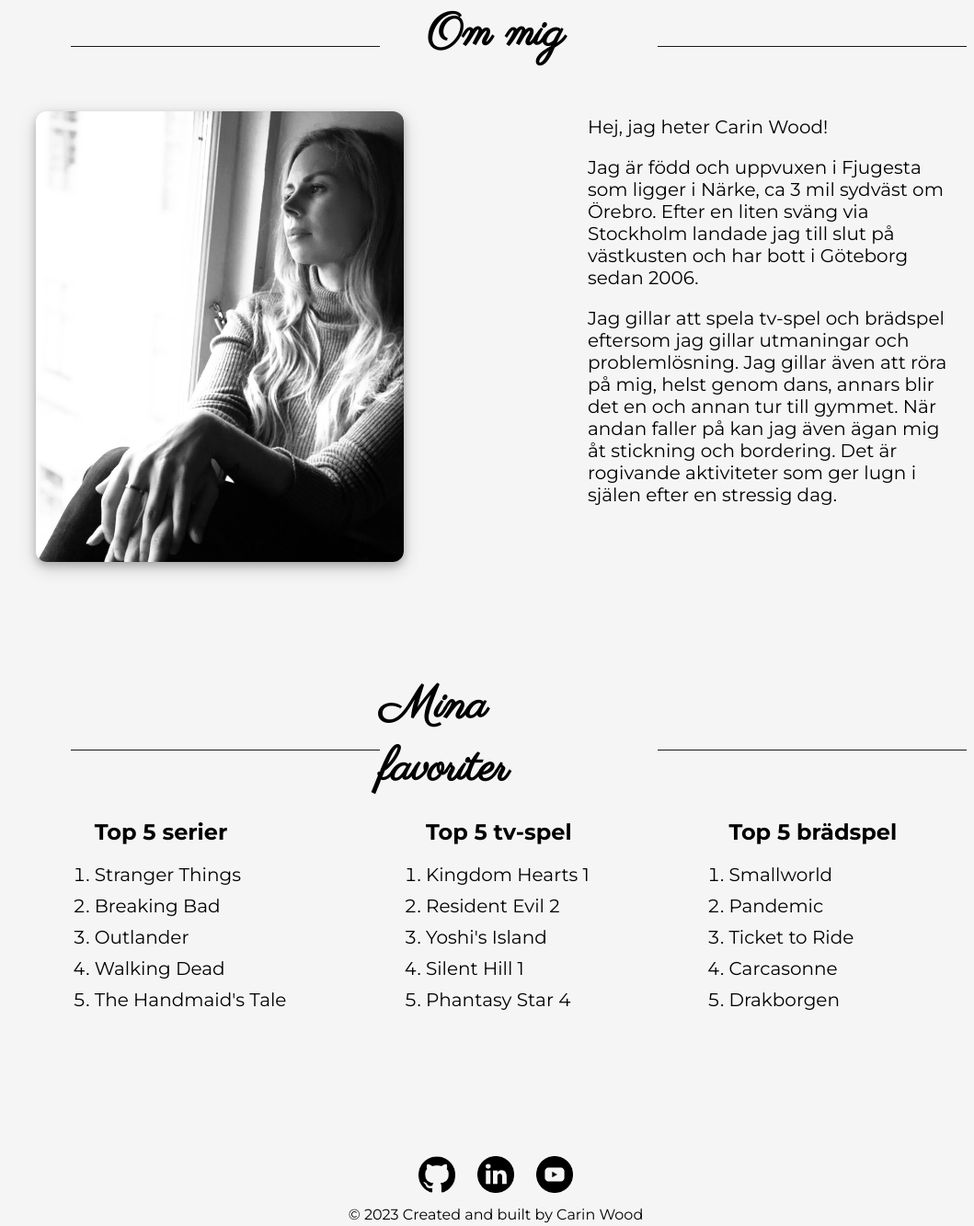
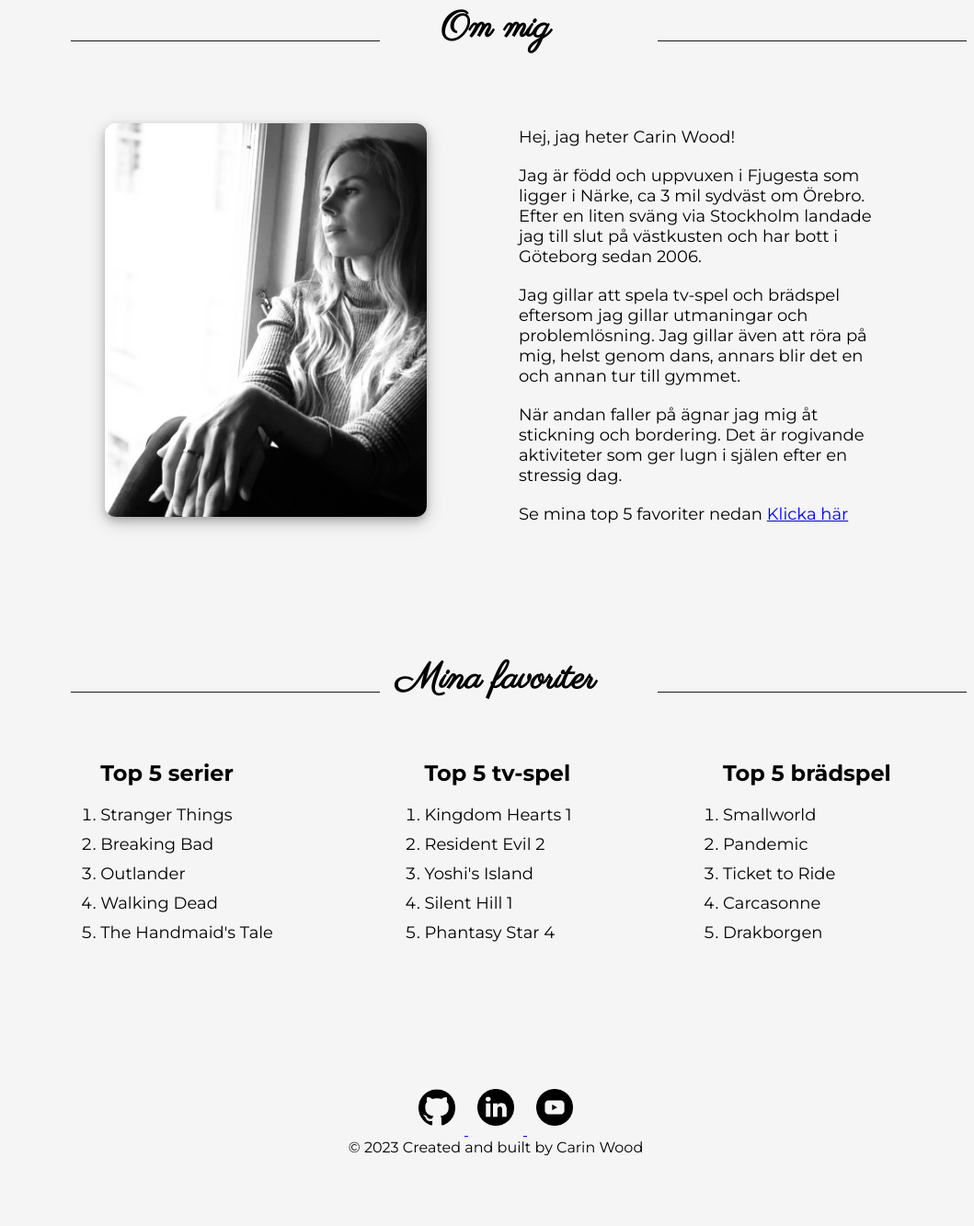
Before and after one commit to CarinWood/About-me-page, a plain HTML site: page index.html in a window 1280 px wide. Shown: the part 20-1353 px from the top of the page at 92% size, without its empty margins (101-1160 px from the left). After the commit the page ends 1315 px from the top, so only its background shows below. Drawn offline with Linux system fonts and the light colour scheme.

Commit message:
updated readme file

```diff
--- a/index.html
+++ b/index.html
@@ -24,8 +24,11 @@
         <p>
           Jag gillar att spela tv-spel och brädspel eftersom jag gillar utmaningar och problemlösning.
           Jag gillar även att röra på mig, helst genom dans, annars blir det en och annan tur till gymmet.
-          När andan faller på kan jag även ägan mig åt stickning och bordering. Det är rogivande aktiviteter som ger lugn i själen efter en stressig dag.
+          </p>
+          <p>
+          När andan faller på ägnar jag mig åt stickning och bordering. Det är rogivande aktiviteter som ger lugn i själen efter en stressig dag.
         </p>
+        <p>Se mina top 5 favoriter nedan <a href="#favourites">Klicka här</a></p>
       </aside>
     </header>
                 <!-- favourites section -->
@@ -35,8 +38,8 @@
         <div class="line"></div>
     </div>
 
-    <section class="favourites-section">
-      <div>
+    <section class="favourites-section" id="favourites">
+      <div class="top-5">
           <h2>Top 5 serier</h2>
             <ol>
                 <li>Stranger Things</li>
@@ -46,7 +49,7 @@
                 <li>The Handmaid's Tale</li>
             </ol>
       </div>
-      <div>
+      <div class="top-5">
             <h2>Top 5 tv-spel</h2>
             <ol>
               <li>Kingdom Hearts 1</li>
@@ -56,7 +59,7 @@
               <li>Phantasy Star 4</li>
             </ol>
       </div>
-      <div>
+      <div class="top-5">
             <h2>Top 5 brädspel</h2>
             <ol>
               <li>Smallworld</li>
@@ -70,9 +73,15 @@
     </section>
     <footer>
         <div class="socials">
-            <img class="github-logo" src="./assets/images/github-logo.png" alt="github-logo">
-            <img class="linkedin-logo" src="./assets/images/linkedin.png" alt="linkedin-logo">
-            <img class="youtube-logo" src="./assets/images/youtube.png" alt="youtube-logo">
+            <a href="https://github.com/CarinWood" target="_blank">
+                <img class="github-logo" src="./assets/images/github-logo.png" alt="github-logo">
+            </a>
+            <a href="https://www.linkedin.com/in/carin-wood/" target="_blank">
+                <img class="linkedin-logo" src="./assets/images/linkedin.png" alt="linkedin-logo">
+            </a>
+            <a href="https://www.youtube.com/channel/UCTSlUc6-CsI08YtmULq6fng" target="_blank">
+                <img class="youtube-logo" src="./assets/images/youtube.png" alt="youtube-logo">
+            </a>
         </div>
         <p class="footer-text">&copy; 2023 Created and built by Carin Wood</p>
     </footer>
--- a/styles.css
+++ b/styles.css
@@ -31,7 +31,7 @@ body {
 
 .banner-text {
     font-family: "Parisienne";
-    font-size: 50px;
+    font-size: 40px;
     width: 300px;
     display: flex;
     align-items: center;
@@ -49,7 +49,7 @@ body {
 }
 
 header {
-    width: 80%;
+    width: 70%;
     margin-top: 50px;
     display: flex;
     justify-content: center;
@@ -57,14 +57,14 @@ header {
 }
 
 .pic {
-    width: 400px;
+    width: 350px;
     border-radius: 12px;
     box-shadow: 0 4px 8px 0 rgba(0, 0, 0, 0.2), 0 6px 20px 0 rgba(0, 0, 0, 0.19);
     margin-right: 100px;
 }
 
 .header-text {
-    margin-left: 100px;
+    padding-top: 30px;
     height: 480px;
     width: 400px;
     display: flex;
@@ -72,7 +72,7 @@ header {
     justify-content: flex-start;
     align-items: flex-start;
     font-family: "Montserrat";
-    font-size: 20px;
+    font-size: 18px;
 }
 
 .header-text p {
@@ -105,11 +105,19 @@ footer {
     display: flex;
     justify-content: space-around;
     align-items: center;
+    margin-top: 40px;
+}
+
+.top-5 {
+    display: flex;
+    flex-direction: column;
+    justify-content: center;
+    align-items: flex-start;
 }
 
 ol li {
     font-family: "Montserrat";
-    font-size: 20px;
+    font-size: 18px;
     margin-bottom: 10px;
 }
 
```
Also changed, not shown: assets/images/Screenshot2.png (added), assets/images/screenshot1.png (added), 1 other file.
